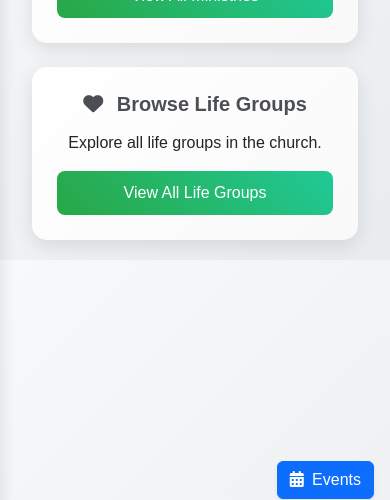
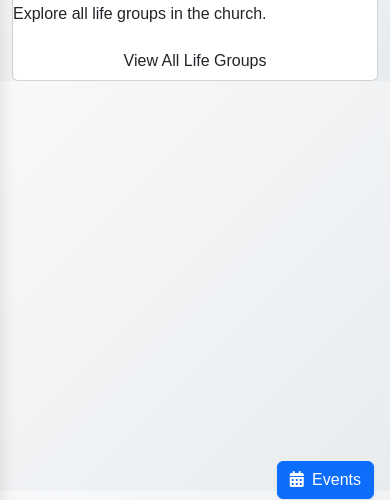
Before and after one commit to Zoraller/Church-Management, a Flask app: template templates/user_dashboard.html in a window 390 px wide. Shown: the part 329-829 px from the top of the page. Run offline with Flask 3, Linux system fonts and the light colour scheme; the template is opened without the code that fills it, so the values that code supplies are empty.

Commit message:
Update user_dashboard.html

```diff
--- a/templates/user_dashboard.html
+++ b/templates/user_dashboard.html
@@ -10,24 +10,31 @@
 <link href="https://fonts.googleapis.com/css2?family=Roboto:wght@300;400;500;700&display=swap" rel="stylesheet">
 <link rel="icon" href="{{ url_for('static', filename='images/favicon.ico') }}" type="image/x-icon">
 <style>
-
+/* ----------------- BASE ----------------- */
 body {
     margin: 0;
     font-family: 'Arial', sans-serif;
-    background: linear-gradient(135deg, #f8f9fa 0%, #e9ecef 100%);
+    background: linear-gradient(135deg, #f8f9fa, #e9ecef);
 }
+
+/* ----------------- SIDEBAR ----------------- */
 .sidebar {
     position: fixed;
     top: 0;
     left: 0;
     height: 100vh;
     width: 250px;
-    background: linear-gradient(180deg, #4b4f53 0%, #343a40 100%);
+    background: linear-gradient(180deg, #4b4f53, #343a40);
     color: white;
     padding-top: 20px;
     box-shadow: 2px 0 15px rgba(0,0,0,0.1);
     z-index: 1000;
+    transform: translateX(-100%);
     transition: transform 0.3s ease;
+}
+
+.sidebar.show {
+    transform: translateX(0);
 }
 
 .sidebar a {
@@ -61,125 +68,30 @@
     box-shadow: 0 4px 10px rgba(0,0,0,0.2);
 }
 
-/* --------------------------------------------------------
-   MAIN CONTENT
----------------------------------------------------------*/
-.main-content {
-    margin-left: 250px;
-    margin-right: 300px;
-    padding: 20px;
-    transition: margin-left 0.3s ease;
+/* ----------------- BACKDROP ----------------- */
+.backdrop {
+    position: fixed;
+    top: 0; left: 0;
+    width: 100%; height: 100%;
+    background: rgba(0,0,0,0.5);
+    z-index: 1050;
+    opacity: 0;
+    visibility: hidden;
+    transition: opacity 0.3s ease, visibility 0.3s ease;
 }
 
-/* --------------------------------------------------------
-   RIGHT PANEL (DESKTOP)
----------------------------------------------------------*/
-.right-panel {
-    position: fixed;
-    top: 0;
-    right: 0;
-    width: 300px;
-    height: 100vh;
-    background: #f8f9fa;
-    z-index: 1000;
-    overflow-y: auto;
-    box-shadow: -2px 0 5px rgba(0,0,0,0.1);
-    padding-top: 60px;
+.backdrop.show {
+    opacity: 1;
+    visibility: visible;
 }
 
-/* --------------------------------------------------------
-   NAVBAR
----------------------------------------------------------*/
-.navbar {
-    background: linear-gradient(45deg, #ffffff, #f8f9fa);
-    border-radius: 15px;
-    box-shadow: 0 6px 20px rgba(0,0,0,0.1);
-    margin-bottom: 30px;
-}
-
-.navbar-brand {
-    color: #4b4f53;
-    font-weight: 600;
-    font-size: 1.2rem;
-}
-
-/* --------------------------------------------------------
-   CLOCK
----------------------------------------------------------*/
-.time-card {
-    display: inline-block;
-    padding: 6px 12px;
-    font-size: 0.7rem;
-    font-weight: bold;
-    color: #fff;
-    background: #616d79;
-    border-radius: 8px;
-    box-shadow: 0 2px 6px rgba(202,190,190,0.2);
-}
-
-/* --------------------------------------------------------
-   PROFILE
----------------------------------------------------------*/
-.profile-icon {
-    width: 45px;
-    height: 45px;
-    border-radius: 50%;
-    cursor: pointer;
-    border: 2px solid #fff;
-    transition: transform 0.3s ease;
-}
-
-.profile-icon:hover {
-    transform: scale(1.1);
-}
-
-/* --------------------------------------------------------
-   CARDS
----------------------------------------------------------*/
-.card {
-    border: none;
-    border-radius: 15px;
-    box-shadow: 0 6px 20px rgba(0,0,0,0.1);
-    background: linear-gradient(135deg, #fff 0%, #f9f9f9 100%);
-    padding: 25px;
-    text-align: center;
-    transition: all 0.3s ease;
-}
-
-.card:hover {
-    transform: translateY(-5px);
-    box-shadow: 0 10px 30px rgba(0,0,0,0.15);
-}
-
-.card h5 {
-    color: #4b4f53;
-    font-weight: 600;
-    margin-bottom: 15px;
-}
-
-.card .btn {
-    background: linear-gradient(45deg, #28a745, #20c997);
-    color: #fff;
-    border: none;
-    padding: 10px 20px;
-    border-radius: 8px;
-    transition: all 0.3s ease;
-}
-
-.card .btn:hover {
-    background: linear-gradient(45deg, #218838, #17a2b8);
-    transform: translateY(-2px);
-}
-
-/* --------------------------------------------------------
-   EVENTS
----------------------------------------------------------*/
+/* ----------------- EVENTS ----------------- */
 .event-card {
     padding: 10px;
     border-bottom: 1px solid #ddd;
-    transition: 0.2s ease;
     text-decoration: none;
     color: inherit;
+    transition: 0.2s ease;
 }
 
 .event-card:hover {
@@ -187,17 +99,18 @@
     box-shadow: 0 2px 8px rgba(0,0,0,0.1);
 }
 
-/* --------------------------------------------------------
-   MOBILE RESPONSIVE
----------------------------------------------------------*/
+.event-card:active {
+    transform: translateY(0);
+    box-shadow: 0 2px 4px rgba(0,0,0,0.1);
+}
+
+/* ----------------- MOBILE ----------------- */
 .hamburger {
     display: none;
 }
 
-/* MOBILE MODE */
 @media (max-width: 768px) {
-
-    /* Sidebar */
+    /* Sidebar toggle */
     .sidebar {
         transform: translateX(-100%);
     }
@@ -216,18 +129,18 @@
         color: #343a40;
     }
 
-    /* Main Content */
+    /* Main content adjustments */
     .main-content {
         margin-left: 0;
         margin-right: 0;
     }
 
-    /* Hide right panel on small screens */
+    /* Hide right panel */
     .right-panel {
         display: none;
     }
 
-    /* EVENTS SLIDE-UP PANEL FOR MOBILE */
+    /* EVENTS MOBILE PANEL */
     .events-mobile-panel {
         position: fixed;
         bottom: -100%;
@@ -240,13 +153,18 @@
         transition: bottom 0.3s ease;
         z-index: 1200;
         overflow-y: auto;
-        padding: 15px;
+        padding: 15px 15px 80px 15px;
     }
 
     .events-mobile-panel.show {
         bottom: 0;
     }
 
+    body.events-open {
+        overflow: hidden;
+    }
+
+    /* Mobile events button */
     .open-events-btn {
         display: block;
         position: fixed;
@@ -262,8 +180,6 @@
         cursor: pointer;
     }
 }
-
-
 </style>
 </head>
 <body>
@@ -471,7 +387,6 @@
 setInterval(updateDateTime, 1000);
 updateDateTime();
 
-// Sidebar toggle
 const sidebar = document.getElementById("sidebar");
 const backdrop = document.getElementById("backdrop");
 const hamburger = document.getElementById("hamburger");
@@ -488,27 +403,21 @@
     link.addEventListener("click",()=>{ if(window.innerWidth<=768) toggleSidebar(); });
 });
 
-// Event search (desktop)
-document.getElementById('eventSearch').addEventListener('input', function() {
-    const filter = this.value.toLowerCase();
-    document.querySelectorAll('.event-card').forEach(event => {
-        const text = event.textContent.toLowerCase();
-        event.style.display = text.includes(filter) ? '' : 'none';
-    });
-});
-
-// Mobile events panel toggle
+// ----------------- MOBILE EVENTS PANEL -----------------
 const mobileEventsBtn = document.getElementById('mobileEventsBtn');
 const eventsMobilePanel = document.getElementById('eventsMobilePanel');
 const closeEventsPanel = document.getElementById('closeEventsPanel');
 
 mobileEventsBtn.addEventListener('click', () => {
     eventsMobilePanel.classList.add('show');
+    document.body.classList.add('events-open');
 });
 
 closeEventsPanel.addEventListener('click', () => {
     eventsMobilePanel.classList.remove('show');
+    document.body.classList.remove('events-open');
 });
+
 
 // Event search (mobile)
 document.getElementById('eventSearchMobile').addEventListener('input', function() {
```
